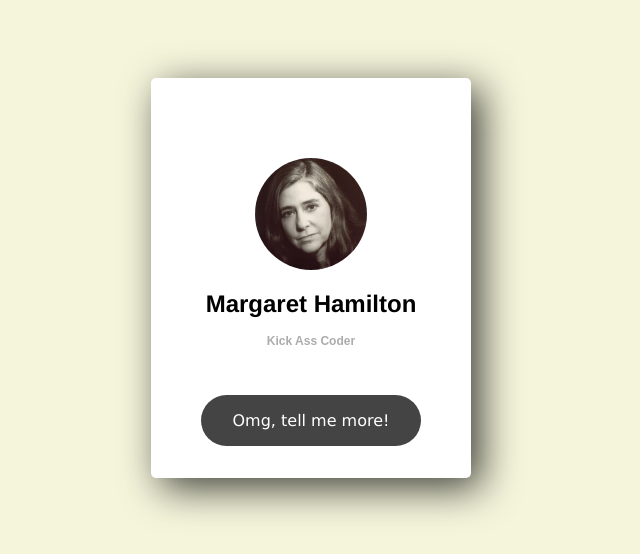
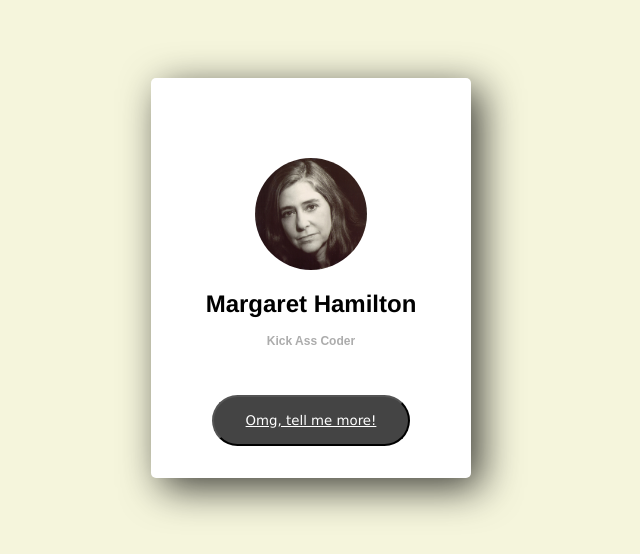
Before and after one commit to JensBrandels/Flexboxtraining, a plain HTML site: page Profilecard/index.html in a window 1280 px wide. Shown: the part 162-716 px from the top of the page, without its empty margins (329-969 px from the left). Drawn offline with Linux system fonts and the light colour scheme.

Commit message:
updatedpictures

```diff
--- a/Profilecard/index.html
+++ b/Profilecard/index.html
@@ -13,7 +13,7 @@
             <h2>Margaret Hamilton</h2>
             <p>Kick Ass Coder</p>
         </div>
-        <div class="addedmargin">Omg, tell me more!</div>
+        <button class="addedmargin" ><a href="https://www.youtube.com">Omg, tell me more!</a></button>
     </section>
 </body>
 </html>
--- a/Profilecard/styles.css
+++ b/Profilecard/styles.css
@@ -61,3 +61,7 @@ section div.centercontent{
     font-family: Verdana, Geneva, Tahoma, sans-serif;
     color: white;
 }
+
+a{
+    color: white;
+}
```
Also changed, not shown: Menu-medium/index.html (+2 -2 lines).
